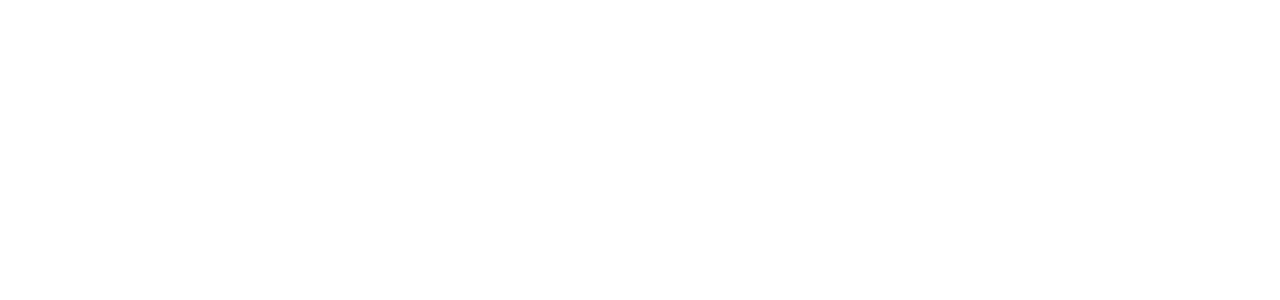
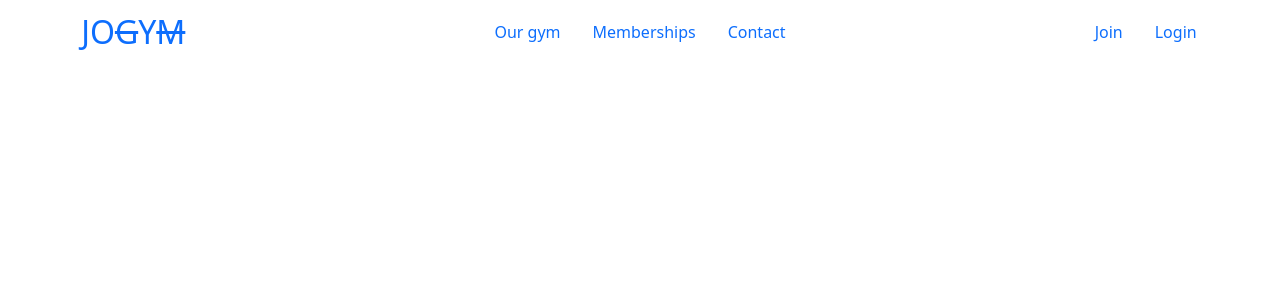
Before and after one commit to Code-Institute-Submissions/Zuhur-ms4_Feb, a Django app: page / in a window 1280 px wide. Before the commit the part shown is empty. Shown: the top 300 px of the page. Run offline with Django 3.2, Linux system fonts and the light colour scheme.

Commit message:
Add header to base template

```diff
--- a/templates/base.html
+++ b/templates/base.html
@@ -12,14 +12,14 @@
         {% endblock %}
 
         {% block css %}
-        <link href="https://cdn.jsdelivr.net/npm/bootstrap@5.1.3/dist/css/bootstrap.min.css" rel="stylesheet" integrity="sha384-1BmE4kWBq78iYhFldvKuhfTAU6auU8tT94WrHftjDbrCEXSU1oBoqyl2QvZ6jIW3" crossorigin="anonymous">
+        <link href="https://cdn.jsdelivr.net/npm/bootstrap@5.0.2/dist/css/bootstrap.min.css" rel="stylesheet" integrity="sha384-EVSTQN3/azprG1Anm3QDgpJLIm9Nao0Yz1ztcQTwFspd3yD65VohhpuuCOmLASjC" crossorigin="anonymous">
         {% endblock %}
 
         {% block extra_css %}
         {% endblock %}
 
         {% block js %}
-        <script src="https://cdn.jsdelivr.net/npm/bootstrap@5.1.3/dist/js/bootstrap.bundle.min.js" integrity="sha384-ka7Sk0Gln4gmtz2MlQnikT1wXgYsOg+OMhuP+IlRH9sENBO0LRn5q+8nbTov4+1p" crossorigin="anonymous"></script>
+        <script src="https://cdn.jsdelivr.net/npm/bootstrap@5.0.2/dist/js/bootstrap.bundle.min.js" integrity="sha384-MrcW6ZMFYlzcLA8Nl+NtUVF0sA7MsXsP1UyJoMp4YLEuNSfAP+JcXn/tWtIaxVXM" crossorigin="anonymous"></script>
         {% endblock %}
 
         {% block extra_js %}
@@ -29,6 +29,48 @@
         <title>JoyGym {% block extend_title %}{% endblock %}</title>
     </head>
     <body>
+        <header class="container-fluid">
+            <div class="row d-none py-2 d-lg-flex">
+                <div class="col-12 col-md-2 text-end align-content-center">
+                    <a class="navbar-brand text-uppercase fs-2" href="#">jo<strike>g</strike>y<strike>m</strike></a>
+                </div>
+                <div class="col-12 col-md-8">
+                    <ul class="nav justify-content-center align-content-center h-100">
+                        <li class="nav-item">
+                            <a class="nav-link" href="#">Our gym</a>
+                        </li>
+                        <li class="nav-item">
+                            <a class="nav-link" href="#">Memberships</a>
+                        </li>
+                        {% if is_authenticated %}
+                            {% if is_superuser %}
+                                <li class="nav-item">
+                                    <a class="nav-link" href="#">Shop</a>
+                                </li>
+                            {% endif %}
+                            <li class="nav-item">
+                                <a class="nav-link" href="#">Merchandise</a>
+                            </li>
+                        {% endif %}
+                        <li class="nav-item">
+                            <a class="nav-link" href="#">Contact</a>
+                        </li>
+                    </ul>
+                </div>
+
+                <div class="col-12 col-md-2">
+                    <ul class="nav justify-content-start align-content-center h-100">
+                        <li class="nav-item">
+                            <a class="nav-link" href="#">Join</a>
+                        </li>
+                        <li class="nav-item">
+                            <a class="nav-link" href="#">Login</a>
+                        </li>
+                    </ul>
+                </div>
+            </div>
+
+        </header>
         {% block content %}
         {% endblock %}
 
```
